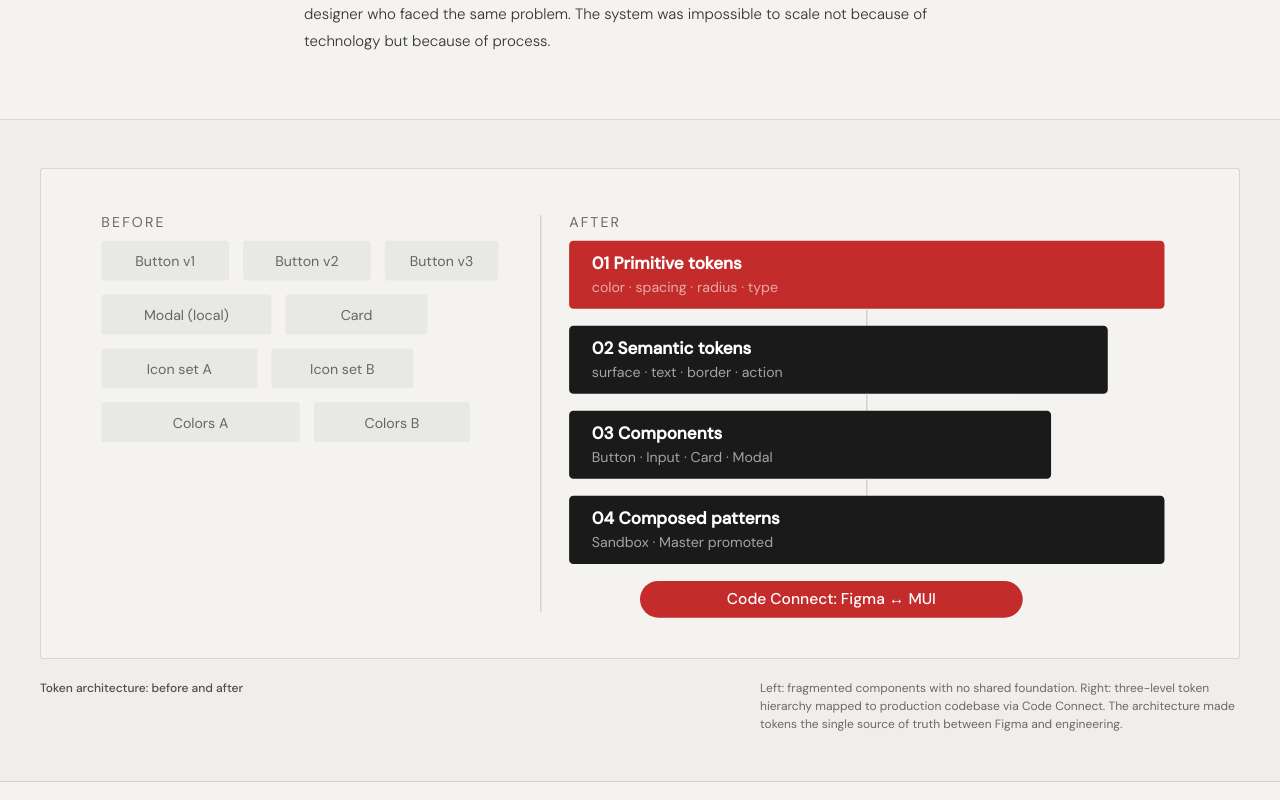
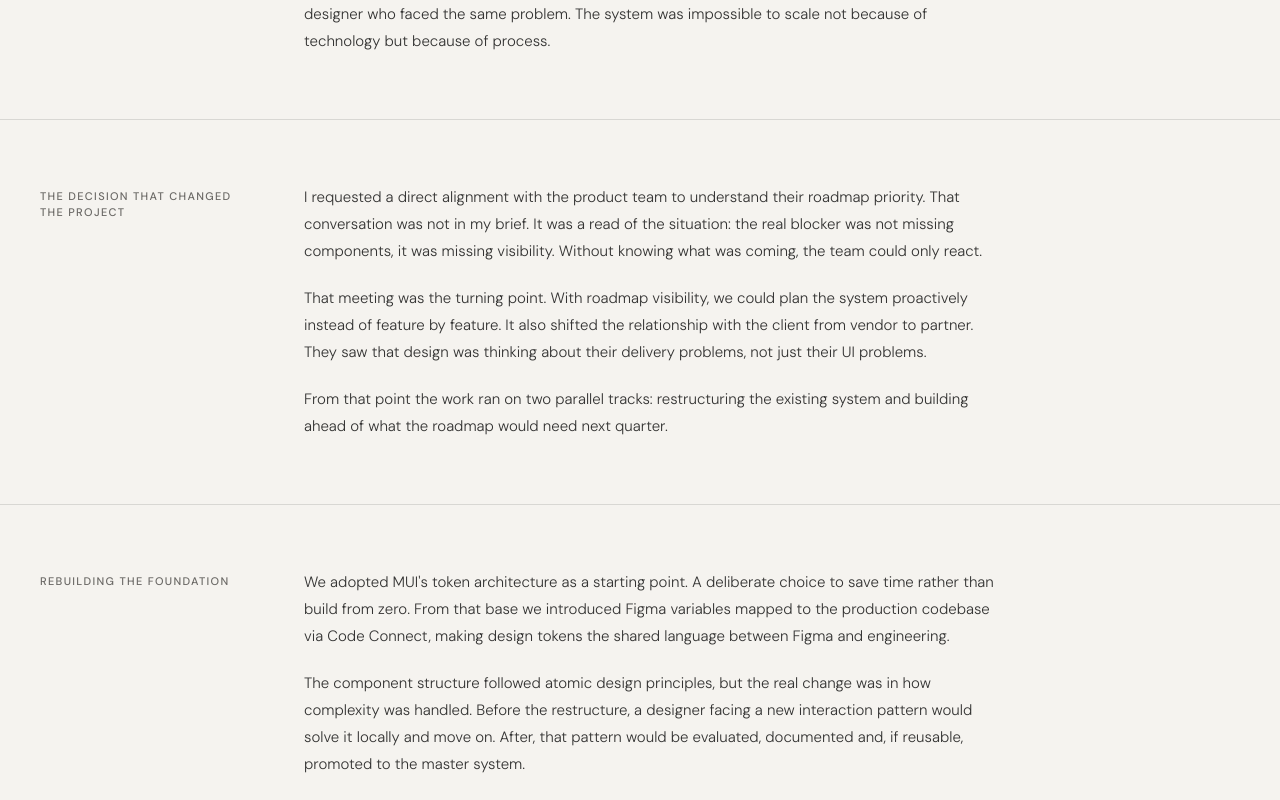
Before and after one commit to cruz-felipe/ux-portfolio, a Next.js app: page /work/dane-telecom in a window 1280 px wide. Shown: the part 1460-2260 px from the top of the page. Built offline with nearby package versions, Linux system fonts and the light colour scheme.

Commit message:
Add files via upload

```diff
--- a/app/work/b2b-sales-rescue/page.tsx
+++ b/app/work/b2b-sales-rescue/page.tsx
@@ -1,5 +1,4 @@
 import CaseLayout, { CaseStudyData } from "@/components/case-study/CaseLayout";
-import { HeuristicMatrixArtifact, FlowCompressionArtifact, ResearchMethodologyArtifact } from "@/components/case-study/SalesArtifacts";
 import type { Metadata } from "next";
 
 export const metadata: Metadata = {
@@ -46,26 +45,7 @@ const data: CaseStudyData = {
       ],
     },
   ],
-  artifacts: [
-    {
-      id: "heuristic-matrix",
-      title: "Heuristic Impact Matrix",
-      caption: "32 documented problems plotted by criticality vs engineering effort. The high-impact, low-effort quadrant formed the MVP roadmap presented to executives. The matrix made design debt legible as business risk.",
-      component: <HeuristicMatrixArtifact />,
-    },
-    {
-      id: "flow-compression",
-      title: "7-tool flow to 3-step express flow",
-      caption: "Before: 7 disconnected tools, manual data re-entry, email approvals, no tracking, 1 hour per proposal. After: 3-step unified flow with automated approvals and built-in install tracking, 15 minutes.",
-      component: <FlowCompressionArtifact />,
-    },
-    {
-      id: "research-methodology",
-      title: "1-month on-site research, São Paulo",
-      caption: "37 interviews, 25 usability tests, 20 shadow sessions. Research identified unused features, flow entry paralysis and the gap between stakeholder assumptions and agent reality.",
-      component: <ResearchMethodologyArtifact />,
-    },
-  ],
+  artifacts: [],
 };
 
 export default function B2BSalesRescue() {
--- a/app/work/dane-telecom/page.tsx
+++ b/app/work/dane-telecom/page.tsx
@@ -1,5 +1,4 @@
 import CaseLayout, { CaseStudyData } from "@/components/case-study/CaseLayout";
-import { TokenArchitectureArtifact, SandboxWorkflowArtifact, VelocityDeltaArtifact } from "@/components/case-study/DaneArtifacts";
 import type { Metadata } from "next";
 
 export const metadata: Metadata = {
@@ -55,26 +54,7 @@ const data: CaseStudyData = {
       ],
     },
   ],
-  artifacts: [
-    {
-      id: "token-architecture",
-      title: "Token architecture: before and after",
-      caption: "Left: fragmented components with no shared foundation. Right: three-level token hierarchy mapped to production codebase via Code Connect. The architecture made tokens the single source of truth between Figma and engineering.",
-      component: <TokenArchitectureArtifact />,
-    },
-    {
-      id: "sandbox-workflow",
-      title: "Sandbox to master governance workflow",
-      caption: "New components built locally first, then evaluated for reuse potential by the UX lead. Promotion to master is a design decision, not an engineering one. The criteria: does this solve a problem that will appear again?",
-      component: <SandboxWorkflowArtifact />,
-    },
-    {
-      id: "velocity-delta",
-      title: "Feature delivery time: before and after restructure",
-      caption: "Concept-to-handoff time across representative feature types. Mobile plan management, billing widget and settings went from 2 to 3 days to under 1 day. Average reduction of 50% across the team.",
-      component: <VelocityDeltaArtifact />,
-    },
-  ],
+  artifacts: [],
 };
 
 export default function DaneTelecom() {
--- a/app/work/field-work-order/page.tsx
+++ b/app/work/field-work-order/page.tsx
@@ -1,5 +1,4 @@
 import CaseLayout, { CaseStudyData } from "@/components/case-study/CaseLayout";
-import { WorkOrderArtifact, PageReductionArtifact, SectionAuditArtifact } from "@/components/case-study/WorkOrderArtifacts";
 import type { Metadata } from "next";
 
 export const metadata: Metadata = {
@@ -56,26 +55,7 @@ const data: CaseStudyData = {
       ],
     },
   ],
-  artifacts: [
-    {
-      id: "page-reduction",
-      title: "Document scope reduction",
-      caption: "From 160 to 45 pages through section consolidation, redundancy removal and device identifier simplification. Each reduction category mapped to a specific decision.",
-      component: <PageReductionArtifact />,
-    },
-    {
-      id: "section-audit",
-      title: "Section audit methodology",
-      caption: "Each section evaluated across three dimensions: field usage frequency, technical redundancy and vocabulary alignment. Sections with low usage and high redundancy were consolidated first.",
-      component: <SectionAuditArtifact />,
-    },
-    {
-      id: "work-order",
-      title: "Document structure before and after",
-      caption: "Abstract representation of reading flow. Before: non-linear, technically ordered, cross-referenced. After: task-ordered, field-vocabulary aligned, navigable in both digital and printed form.",
-      component: <WorkOrderArtifact />,
-    },
-  ],
+  artifacts: [],
 };
 
 export default function FieldWorkOrder() {
--- a/app/work/predictive-support-hub/page.tsx
+++ b/app/work/predictive-support-hub/page.tsx
@@ -1,5 +1,4 @@
 import CaseLayout, { CaseStudyData } from "@/components/case-study/CaseLayout";
-import { ConsolidationMapArtifact, CognitiveLoadArtifact, AIOrchestrationArtifact } from "@/components/case-study/SupportHubArtifacts";
 import type { Metadata } from "next";
 
 export const metadata: Metadata = {
@@ -48,26 +47,7 @@ const data: CaseStudyData = {
       ],
     },
   ],
-  artifacts: [
-    {
-      id: "consolidation-map",
-      title: "32-tool ecosystem to single workspace",
-      caption: "Abstract representation of the consolidation. 32 disconnected legacy tools replaced by a three-layer AI workspace. Each layer corresponds to a stage in the agent workflow: identify, assist, resolve.",
-      component: <ConsolidationMapArtifact />,
-    },
-    {
-      id: "cognitive-load",
-      title: "Agent cognitive load per call",
-      caption: "Before: 13 context switches per call, 10 minute average, institutional knowledge on sticky notes. After: zero context switches, 3 minute average, AI surfaces all relevant data. Research conducted across 4 locations in 2 countries.",
-      component: <CognitiveLoadArtifact />,
-    },
-    {
-      id: "ai-orchestration",
-      title: "AI orchestration architecture",
-      caption: "Data sources feeding a real-time inference engine, surfacing three agent-facing layers. The architectural shift: data retrieval moves from the agent to the system. The agent's job becomes the customer.",
-      component: <AIOrchestrationArtifact />,
-    },
-  ],
+  artifacts: [],
 };
 
 export default function PredictiveSupportHub() {
--- a/app/work/quota-management/page.tsx
+++ b/app/work/quota-management/page.tsx
@@ -1,5 +1,4 @@
 import CaseLayout, { CaseStudyData } from "@/components/case-study/CaseLayout";
-import { QuotaArchitectureArtifact, WorkshopMethodArtifact, ApprovalFlowArtifact } from "@/components/case-study/QuotaArtifacts";
 import type { Metadata } from "next";
 
 export const metadata: Metadata = {
@@ -51,26 +50,7 @@ const data: CaseStudyData = {
       ],
     },
   ],
-  artifacts: [
-    {
-      id: "architecture",
-      title: "Platform information architecture",
-      caption: "Three-module structure with shared navigation and permission model. Designed to extend without breaking the interaction conventions established in the first release.",
-      component: <QuotaArchitectureArtifact />,
-    },
-    {
-      id: "workshop",
-      title: "Workshop input to design output",
-      caption: "How stakeholder sessions translated into design decisions. Preliminary concepts brought into sessions as thinking tools, not proposals.",
-      component: <WorkshopMethodArtifact />,
-    },
-    {
-      id: "approval-flow",
-      title: "Change request approval flow",
-      caption: "Configurable approval routing based on request type and value threshold. Designed to accommodate the client's internal sign-off structure without requiring system configuration changes.",
-      component: <ApprovalFlowArtifact />,
-    },
-  ],
+  artifacts: [],
 };
 
 export default function QuotaManagement() {
--- a/components/case-study/CaseLayout.tsx
+++ b/components/case-study/CaseLayout.tsx
@@ -227,8 +227,8 @@ export default function CaseLayout({ data }: { data: CaseStudyData }) {
             )}
 
             {data.artifacts[si] && (
-              <section className="artifact-section" style={{ padding: "3rem 2.5rem", borderBottom: "0.5px solid var(--border)", background: "color-mix(in srgb, var(--ink) 2%, var(--paper))" }}>
-                <div style={{ border: "0.5px solid var(--border)", borderRadius: "3px", padding: "2rem", marginBottom: "1.25rem", background: "var(--paper)", overflowX: "auto" }}>
+              <section className="artifact-section" style={{ padding: "3rem 2.5rem", borderBottom: "0.5px solid var(--border)", background: "var(--paper)" }}>
+                <div style={{ marginBottom: "1.25rem", overflowX: "auto" }}>
                   {data.artifacts[si].component}
                 </div>
                 <div className="artifact-caption">
```
